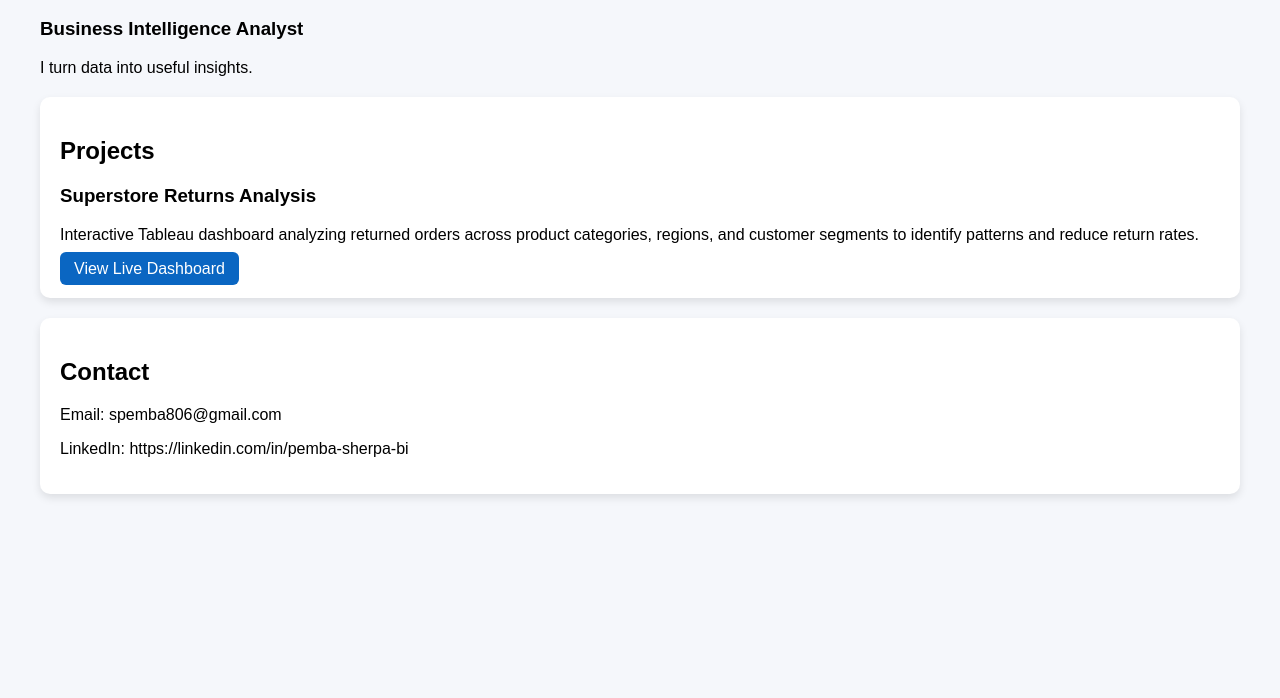
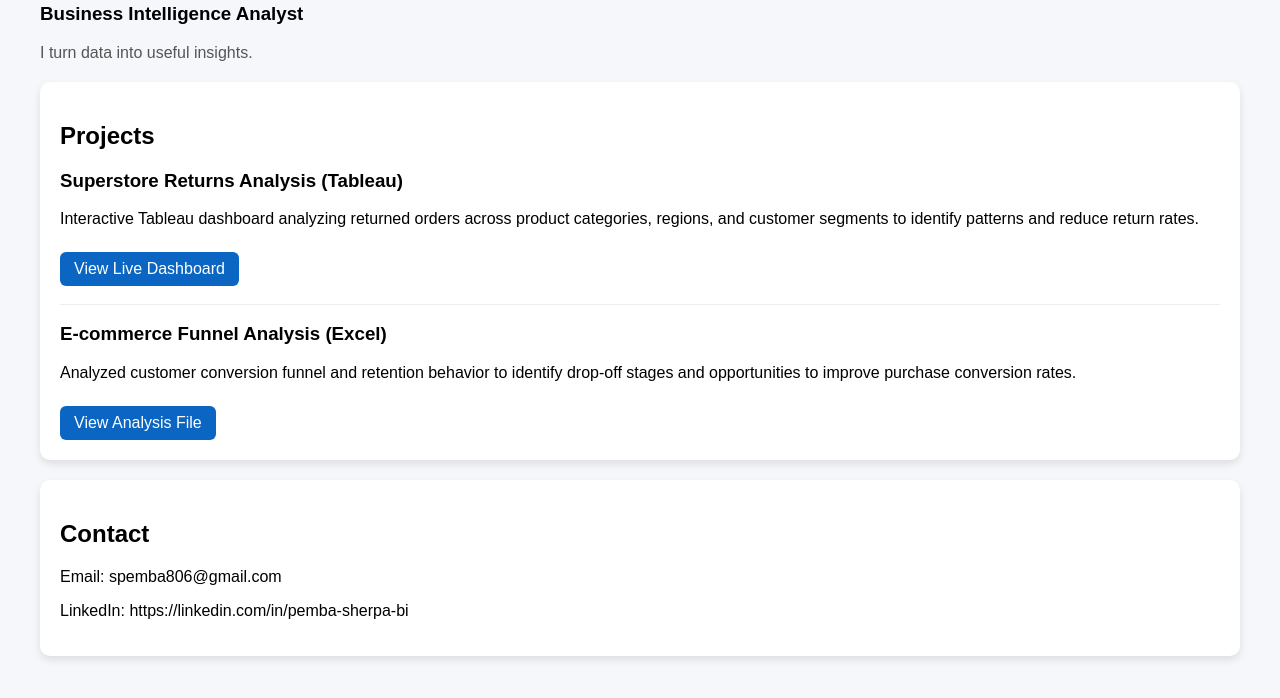
Before and after one commit to spemba806-crypto/portfolio, a plain HTML site: page index.html in a window 1280 px wide. Shown: the part 80-778 px from the top of the page. Drawn offline with Linux system fonts and the light colour scheme.

Commit message:
Update portfolio title and project descriptions

```diff
--- a/index.html
+++ b/index.html
@@ -1,33 +1,44 @@
 <!DOCTYPE html>
 <html>
 <head>
-    <title>My Portfolio</title>
+    <title>Pemba Kaji Sherpa | BI Portfolio</title>
     <style>
         body {font-family: Arial; margin: 40px; background:#f5f7fb;}
-        h1 {color:#0A66C2;}
+        h1 {color:#0A66C2; margin-bottom: 6px;}
+        h3 {margin-top: 0;}
         .card {background:white; padding:20px; margin:20px 0; border-radius:10px; box-shadow:0 4px 8px rgba(0,0,0,0.1);}
-        a {text-decoration:none; color:white; background:#0A66C2; padding:8px 14px; border-radius:6px;}
+        a {text-decoration:none; color:white; background:#0A66C2; padding:8px 14px; border-radius:6px; display:inline-block; margin-right:10px; margin-top:8px;}
+        .muted {color:#555;}
     </style>
 </head>
 <body>
 
 <h1>Pemba Kaji Sherpa</h1>
 <h3>Business Intelligence Analyst</h3>
-<p>I turn data into useful insights.</p>
+<p class="muted">I turn data into useful insights.</p>
 
 <div class="card">
     <h2>Projects</h2>
 
-<h3>Superstore Returns Analysis</h3>
+    <h3>Superstore Returns Analysis (Tableau)</h3>
     <p>
         Interactive Tableau dashboard analyzing returned orders across product categories,
         regions, and customer segments to identify patterns and reduce return rates.
     </p>
-
     <a href="https://public.tableau.com/views/Book1_17692947098200/SummaryofReturnedOrders?:language=en-GB&:sid=&:redirect=auth&:display_count=n&:origin=viz_share_link" target="_blank">
         View Live Dashboard
     </a>
 
+    <hr style="margin:18px 0; border:none; border-top:1px solid #eee;">
+
+    <h3>E-commerce Funnel Analysis (Excel)</h3>
+    <p>
+        Analyzed customer conversion funnel and retention behavior to identify drop-off stages
+        and opportunities to improve purchase conversion rates.
+    </p>
+    <a href="https://github.com/spemba806-crypto/ecommerce-funnel-analysis/blob/main/Business%20Analytics_Project.xlsx" target="_blank">
+        View Analysis File
+    </a>
 </div>
 
 <div class="card">
```
Lines whose indentation alone changed are shown as unchanged.
